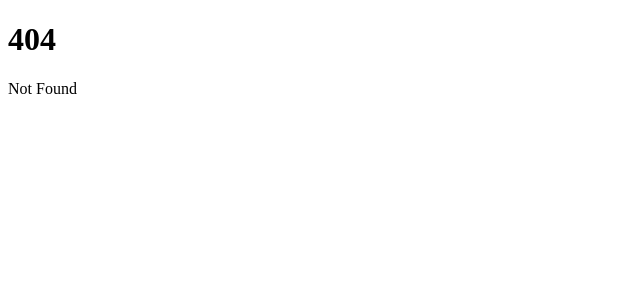
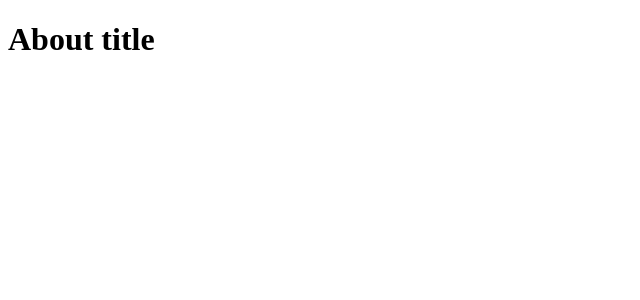
Before and after one commit to TLRKiliann/sveltekit-tutorial, a SvelteKit app in the folder my-app/: page /about in a window 1280 px wide. Before the commit this address had no page. Shown: the top 300 px of the page, without its empty margins (0-640 px from the left). Built offline with nearby package versions, Linux system fonts and the light colour scheme.

Commit message:
simple route with about

```diff
--- /dev/null
+++ b/my-app/src/routes/about/+page.svelte
@@ -0,0 +1 @@
+<h1>About title</h1>
```
